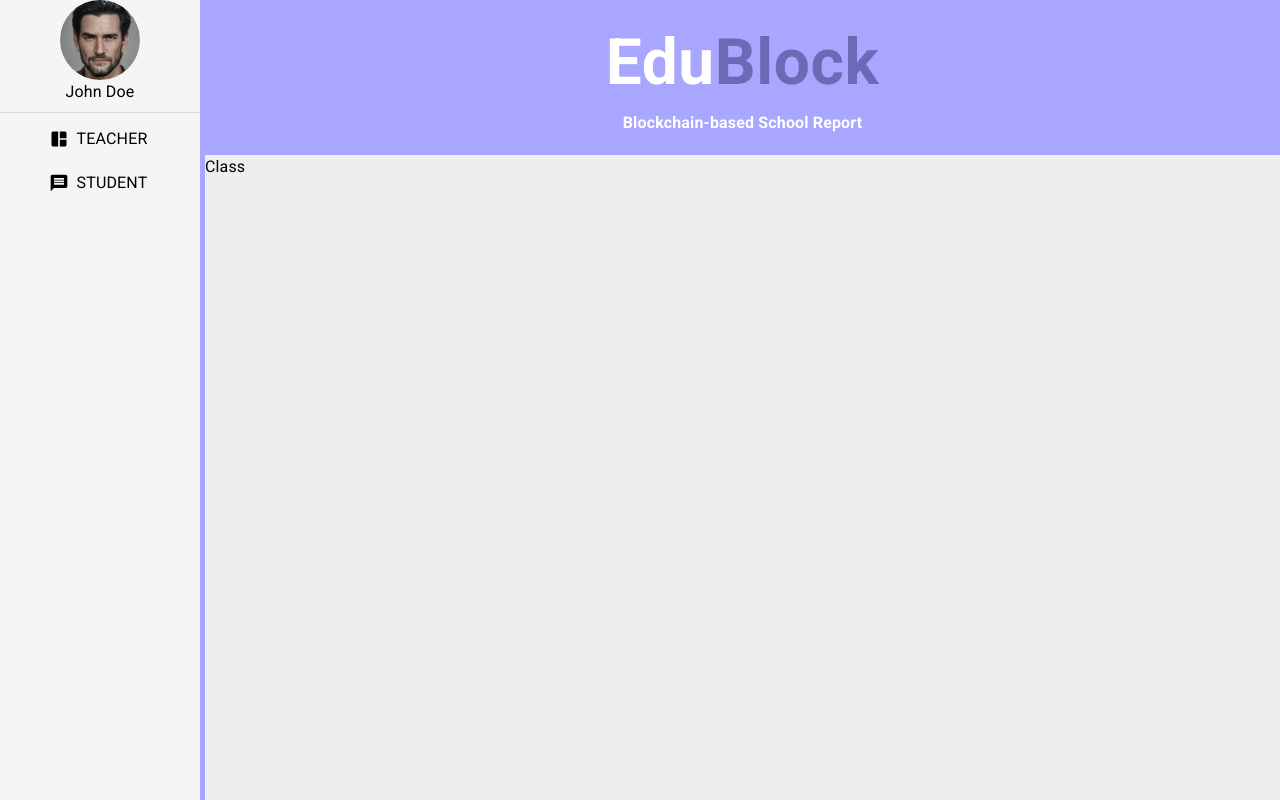
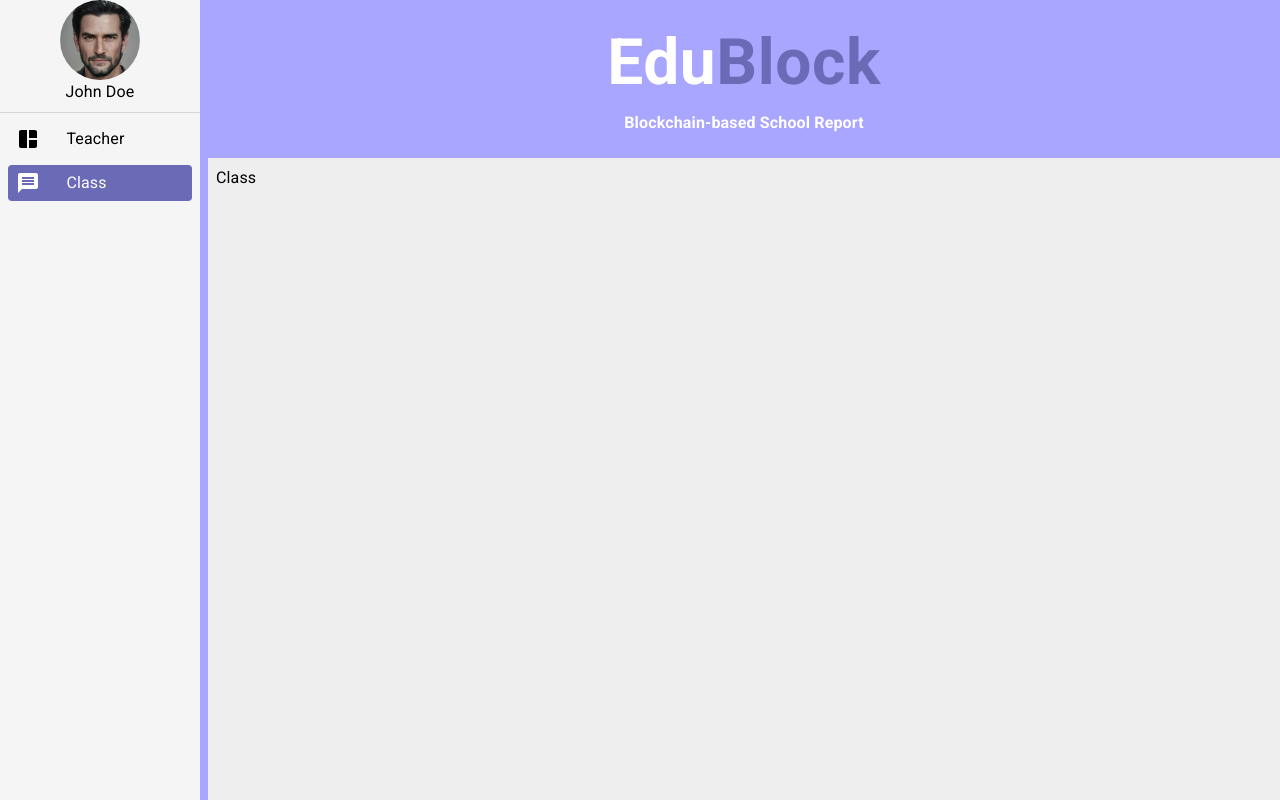
Before and after one commit to khoinguyen26/EduBlock_Hackathon, a React app: page /app/class in a window 1280 px wide. Built offline with nearby package versions, Linux system fonts and the light colour scheme; what @connect2ic/core, @connect2ic/react would draw is missing.

Commit message:
add mui x (#12)

```diff
--- a/package.json
+++ b/package.json
@@ -57,8 +57,11 @@
     "@fontsource/roboto": "^4.5.7",
     "@mui/icons-material": "^5.8.4",
     "@mui/material": "^5.9.3",
+    "@mui/x-data-grid": "^5.15.3",
+    "@mui/x-date-pickers": "^5.0.0-beta.6",
     "@tanstack/react-query": "^4.0.10",
     "axios": "^0.27.2",
+    "date-fns": "^2.29.2",
     "jotai": "^1.7.8",
     "lodash": "^4.17.21",
     "react": "^18.2.0",
--- a/src/frontend/src/components/index.ts
+++ b/src/frontend/src/components/index.ts
@@ -1,3 +1,4 @@
 export * from './img'
 export * from './input'
 export * from './layout'
+export * from './table'
--- a/src/frontend/src/components/layout/NormalLayout.tsx
+++ b/src/frontend/src/components/layout/NormalLayout.tsx
@@ -13,7 +13,7 @@ export function NormalLayout() {
                           "aside main"`}
       gridTemplateRows={'150px auto'}
       gridTemplateColumns={'200px auto'}
-      gap={'5px'}
+      gap={1}
       bgcolor={'#A8A6FE'}
     >
       {/* header (horizontal nav) */}
@@ -35,6 +35,7 @@ export function NormalLayout() {
       <Box
         gridArea={'main'}
         bgcolor={grey[200]}
+        padding={1}
       >
         <Outlet />
       </Box>
--- a/src/frontend/src/components/layout/components/nav/VerticalNav.tsx
+++ b/src/frontend/src/components/layout/components/nav/VerticalNav.tsx
@@ -1,6 +1,6 @@
 import { TEXT } from '@fe/components/layout/text'
 import { AutoAwesomeMosaic, Message } from '@mui/icons-material'
-import { Avatar, Button, Divider, Stack, Typography } from '@mui/material'
+import { Avatar, Box, Button, Divider, Stack, Typography } from '@mui/material'
 import { Link as RouterLink, useLocation } from 'react-router-dom'
 // @ts-ignore
 import avatarPng from '@fe/components/layout/assets/png/avatar.png'
@@ -12,8 +12,8 @@ const navItems = [
     icon: <AutoAwesomeMosaic />
   },
   {
-    to: '/app/student',
-    text: TEXT.STUDENT,
+    to: '/app/class',
+    text: TEXT.CLASS,
     icon: <Message />
   }
 ]
@@ -57,19 +57,35 @@ export function VerticalNav() {
             <Button
               key={`${text.split(' ').at(-1)}__${index}`}
               fullWidth={true}
-              startIcon={icon}
+              // startIcon={icon}
               component={RouterLink}
               to={to}
               sx={{
                 backgroundColor: matchedRoute ? '#6B6AB7' : 'transparent',
                 color: matchedRoute ? 'white' : 'black',
+                textTransform: 'initial',
                 ':hover': {
                   backgroundColor: '#6B6AB7',
                   color: 'white'
                 }
               }}
             >
-              <Typography>{text}</Typography>
+              <Stack
+                width={'100%'}
+                direction={'row'}
+                alignItems={'center'}
+              >
+                <Box
+                  width={'30%'}
+                  display={'flex'}
+                  alignItems={'center'}
+                >
+                  {icon}
+                </Box>
+                <Box width={'70%'}>
+                  <Typography>{text}</Typography>
+                </Box>
+              </Stack>
             </Button>
           )
         })}
--- /dev/null
+++ b/src/frontend/src/components/table/Table.tsx
@@ -0,0 +1,122 @@
+import { BaseInterface } from '@fe/constants'
+import {
+  DataGrid,
+  GridColDef,
+  GridFilterModel,
+  GridRowsProp,
+  GridSortModel
+} from '@mui/x-data-grid'
+
+interface TableProps extends BaseInterface {
+  columns: GridColDef[]
+  rows: GridRowsProp
+  rowCount: number
+  loading: true | false
+  page: { page: number; setPage: (page: number) => void }
+  pageSize: { pageSize: number; setPageSize: (size: number) => void }
+  sort: { onSortModelChange: (gridSortModel: GridSortModel) => void }
+  filter: { onFilterModelChange: (gridFilterModel: GridFilterModel) => void }
+}
+
+export function Table(props: TableProps) {
+  const {
+    columns,
+    rows,
+    rowCount,
+    loading,
+    page: { page, setPage },
+    pageSize: { pageSize, setPageSize },
+    sort: { onSortModelChange },
+    filter: { onFilterModelChange }
+  } = props
+  return (
+    <DataGrid
+      initialState={{
+        pagination: {
+          page: page,
+          pageSize: pageSize
+        }
+      }}
+      loading={loading}
+      columns={columns}
+      rows={rows}
+      rowCount={rowCount}
+      sortingMode={'server'}
+      onSortModelChange={onSortModelChange}
+      filterMode={'server'}
+      onFilterModelChange={onFilterModelChange}
+      paginationMode={'server'}
+      onPageChange={(page) => setPage(page)}
+      onPageSizeChange={(size) => setPageSize(size)}
+      editMode={'row'}
+      rowSpacingType={'border'}
+      rowsPerPageOptions={[5, 10, 20]}
+      experimentalFeatures={{ newEditingApi: true }}
+    />
+  )
+}
+
+// DEMO
+// import { Table } from '@fe/components'
+// import { Stack } from '@mui/material'
+// import { GridColDef, GridRowsProp } from '@mui/x-data-grid'
+
+// const columns: GridColDef[] = [
+//   {
+//     field: 'name',
+//     headerName: 'Name',
+//     editable: true
+//   },
+//   {
+//     field: 'address',
+//     headerName: 'Address',
+//     editable: true
+//   }
+// ]
+
+// // replace Array.from(Array(10)) with data from API, use rowId from API instead of rowIndex
+// const rows: GridRowsProp = Array.from(Array(10)).map((_, rowIndex) => ({
+//   id: rowIndex,
+//   ...columns.reduce((prev, curr) => {
+//     return {
+//       ...prev,
+//       [curr.field]: `${curr.headerName}__${rowIndex}`
+//     }
+//   }, {})
+// }))
+
+// export function Teacher() {
+//   return (
+//     <Stack height={'100%'}>
+//       {/* <Typography>{TEXT.TEACHER}</Typography> */}
+//       <Table
+//         columns={columns}
+//         rows={rows}
+//         loading={false}
+//         rowCount={rows.length}
+//         page={{
+//           page: 0,
+//           setPage(page) {
+//             // set page for query
+//           }
+//         }}
+//         pageSize={{
+//           pageSize: 10,
+//           setPageSize(size) {
+//             // set page size for query
+//           }
+//         }}
+//         sort={{
+//           onSortModelChange(gridSortModel) {
+//             // set query here
+//           }
+//         }}
+//         filter={{
+//           onFilterModelChange(gridFilterModel) {
+//             // set query here
+//           }
+//         }}
+//       />
+//     </Stack>
+//   )
+// }
--- /dev/null
+++ b/src/frontend/src/components/table/index.ts
@@ -0,0 +1 @@
+export * from './Table'
--- a/src/frontend/src/pages/app/App.tsx
+++ b/src/frontend/src/pages/app/App.tsx
@@ -2,7 +2,8 @@ import {
   GlobalStateProvider,
   ICProvider,
   ThemeProvider,
-  QueryClientProvider
+  QueryClientProvider,
+  LocalizationProvider
 } from '@fe/providers'
 import { Outlet } from 'react-router-dom'
 
@@ -11,9 +12,11 @@ export function App() {
     <QueryClientProvider>
       <GlobalStateProvider>
         <ICProvider>
-          <ThemeProvider>
-            <Outlet />
-          </ThemeProvider>
+          <LocalizationProvider>
+            <ThemeProvider>
+              <Outlet />
+            </ThemeProvider>
+          </LocalizationProvider>
         </ICProvider>
       </GlobalStateProvider>
     </QueryClientProvider>
--- a/src/frontend/src/providers/index.ts
+++ b/src/frontend/src/providers/index.ts
@@ -1,4 +1,5 @@
 export * from './ic'
+export * from './localization'
 export * from './query'
 export * from './state'
 export * from './theme'
--- /dev/null
+++ b/src/frontend/src/providers/localization/LocalizationProvider.tsx
@@ -0,0 +1,14 @@
+import { LocalizationProvider as Provider } from '@mui/x-date-pickers'
+import { AdapterDateFns } from '@mui/x-date-pickers/AdapterDateFns'
+
+import { BaseInterface } from '@fe/constants'
+import { ReactNode } from 'react'
+
+interface LocalizationProviderProps extends BaseInterface {
+  children: ReactNode
+}
+
+export function LocalizationProvider(props: LocalizationProviderProps) {
+  const { children } = props
+  return <Provider dateAdapter={AdapterDateFns}>{children}</Provider>
+}
--- /dev/null
+++ b/src/frontend/src/providers/localization/index.ts
@@ -0,0 +1 @@
+export * from './LocalizationProvider'
--- a/tsconfig.json
+++ b/tsconfig.json
@@ -16,7 +16,8 @@
       "@fe/*": ["frontend/src/*"]
     },
     "resolveJsonModule": true,
-    "target": "ESNext"
+    "target": "ESNext",
+    "incremental": true
   },
   "exclude": ["src/declarations/**/*.did", "**/dist"],
   "include": ["src/**/*"]
```
Also changed, not shown: 1 other file (tests, documents, lock files or other folders).
